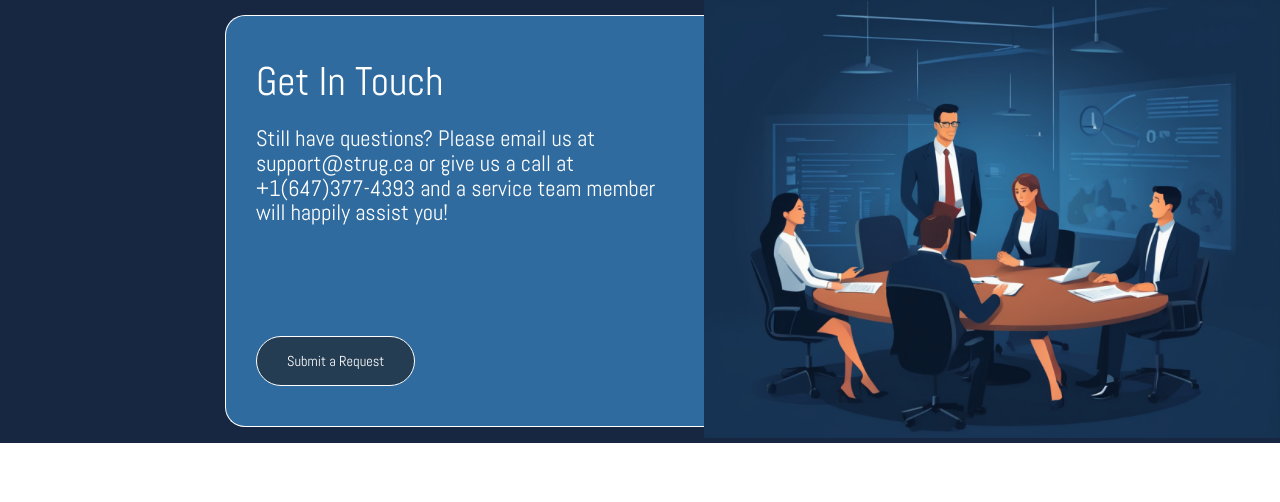
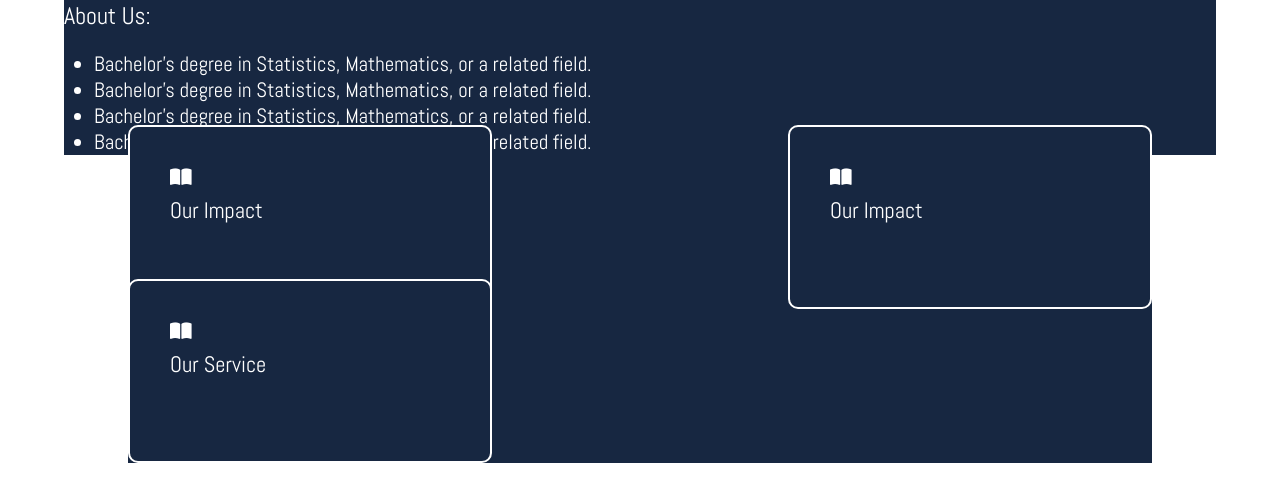
Before and after one commit to NisanduTMP/Proj1, a React (Create React App) app: page / in a window 1280 px wide. Shown: the top 502 px of the page. Built offline with nearby package versions, Linux system fonts and the light colour scheme; a web font is replaced by a local one.

Commit message:
Add help center cards

```diff
--- /dev/null
+++ b/src/components/help_center/card/card.css
@@ -0,0 +1,24 @@
+.help-card-main-body{
+    width:280px;
+    border: 2px solid #fff;
+    border-radius: 10px;
+    padding: 40px;
+    height: 100px;
+    cursor: pointer;
+    margin-top: -30px;
+    z-index: 1000;
+    color:#fff;
+}
+
+.help-card-main-text-body{
+
+}
+
+.help-card-main-text-body-icon{
+    font-size: 1.2rem;
+    margin-bottom: 10px;
+}
+
+.help-card-main-text-body-txt{
+    font-size: 1.4rem;
+}
--- /dev/null
+++ b/src/components/help_center/card/card.js
@@ -0,0 +1,20 @@
+import React, { useState, useEffect } from "react";
+import styles from "./card.css"
+import Loader from "../../loader/loader";
+export default function Card({data}){
+    const [cardData, setCardData] = useState(null);
+
+    useEffect(() => {
+        if (data) {
+            setCardData(data);
+        }
+    }, [data]);
+    return (
+        <>{cardData ? <div className="help-card-main-body" style={{backgroundColor:cardData.bg}}>
+            <div className="help-card-main-text-body">
+                <i class="fa-solid fa-book-open help-card-main-text-body-icon"></i><br/>
+                <div className="help-card-main-text-body-txt">{cardData.txt}</div>
+            </div>
+        </div> : <Loader/>}</>
+    )
+}
--- /dev/null
+++ b/src/components/help_center/card/cardcontainer.css
@@ -0,0 +1,9 @@
+.help_center_card_container_main{
+    display: flex;
+    flex-wrap: wrap;
+    width:80%;
+    margin-left: auto;
+    margin-right: auto;
+    justify-content: space-between;
+    z-index: 1000;
+}
--- /dev/null
+++ b/src/components/help_center/card/cardcontainer.js
@@ -0,0 +1,17 @@
+import React from "react";
+import styles from "./cardcontainer.css"
+import Card from "./card";
+
+export default function Cardcontainer({data}){
+    return(
+        <div className="help_center_card_container_main" style={{backgroundColor:data.bgcolor}}>
+            {
+                data.cards.map((element, index) => (
+                    <div key={index}>
+                        <Card data={{...element,bg:data.bgcolor}} />
+                    </div>
+                ))
+            }
+        </div>
+    )
+}
--- /dev/null
+++ b/src/components/loader/loader.js
@@ -0,0 +1,7 @@
+import React from "react";
+
+export default function Loader(){
+    return(
+        <div>Loading....</div>
+    )
+}
--- a/src/pages/career/Career.css
+++ b/src/pages/career/Career.css
@@ -2,6 +2,6 @@
     DUMMY CSS CODES
 */
 .career-main{
-    background-color: #172741;
+    /* background-color: #172741; */
     height:100%;
 }
--- a/src/pages/career/Career.js
+++ b/src/pages/career/Career.js
@@ -4,6 +4,7 @@ import Card from "../../components/career/card/card";
 import Text1 from "../../components/career/text1/text1";
 import Text2 from "../../components/career/text2/text2";
 import Getintouch from "../../components/help_center/getintouch/getintouch";
+import Cardcontainer from "../../components/help_center/card/cardcontainer";
 import styles from './Career.css'
 export default function Career(){
     const obj = {
@@ -40,13 +41,31 @@ export default function Career(){
         bgcolor1:"#172741",
         bgcolor2:"#2F6B9F"
     }
+    const cardObj = {
+        bgcolor:"#172741",
+        cards:[
+            {
+                link:"",
+                txt:"Our Impact",
+            },
+            {
+                link:"",
+                txt:"Our Impact",
+            },
+            {
+                link:"",
+                txt:"Our Service",
+            },
+        ]
+    }
     return (
         <div className="career-main">
             {/* <Banner data={obj}/> */}
             {/* <Card data={cardob}/> */}
             {/* <Text1 data={txtob}/> */}
-            {/* <Text2 data={txt2ob}/> */}
-            {<Getintouch data={gob}/>}
+            <Text2 data={txt2ob}/>
+            {/* {<Getintouch data={gob}/>} */}
+            <Cardcontainer data={cardObj}/>
         </div>
     )
 }
```
